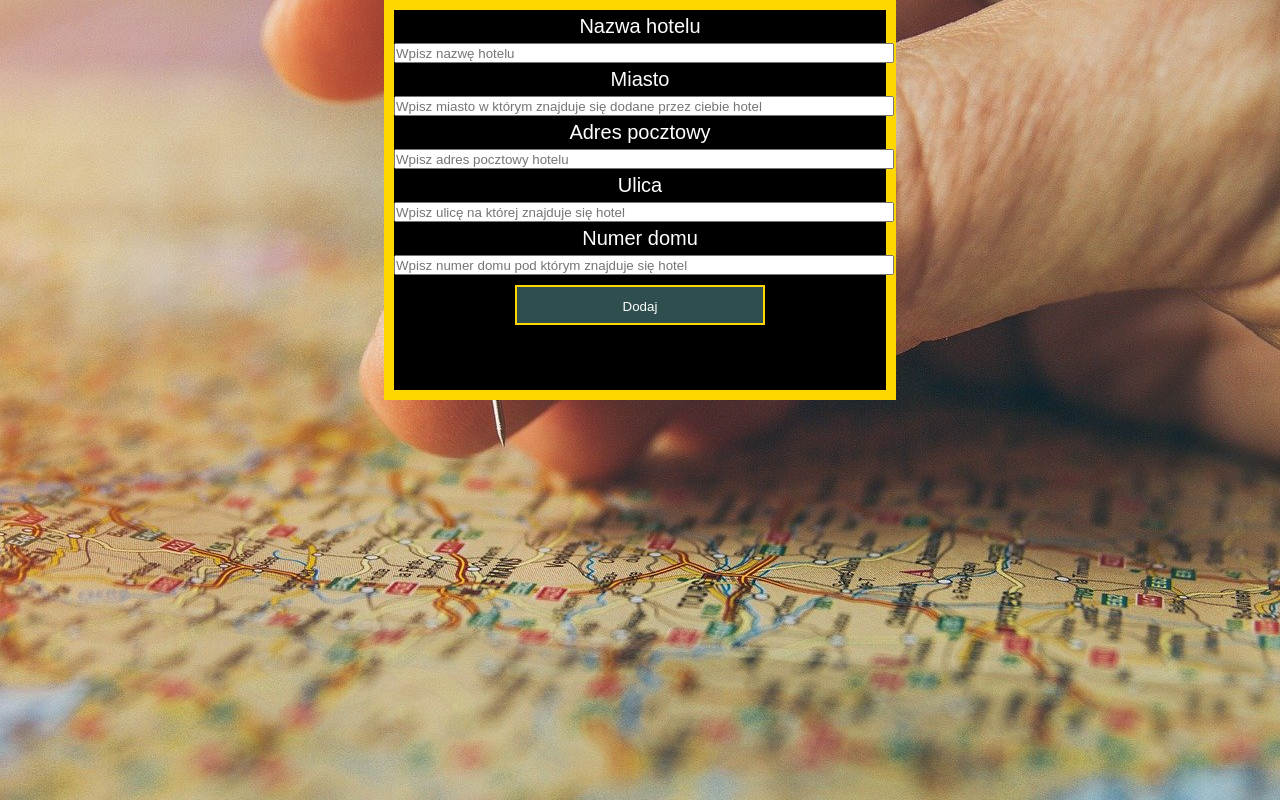
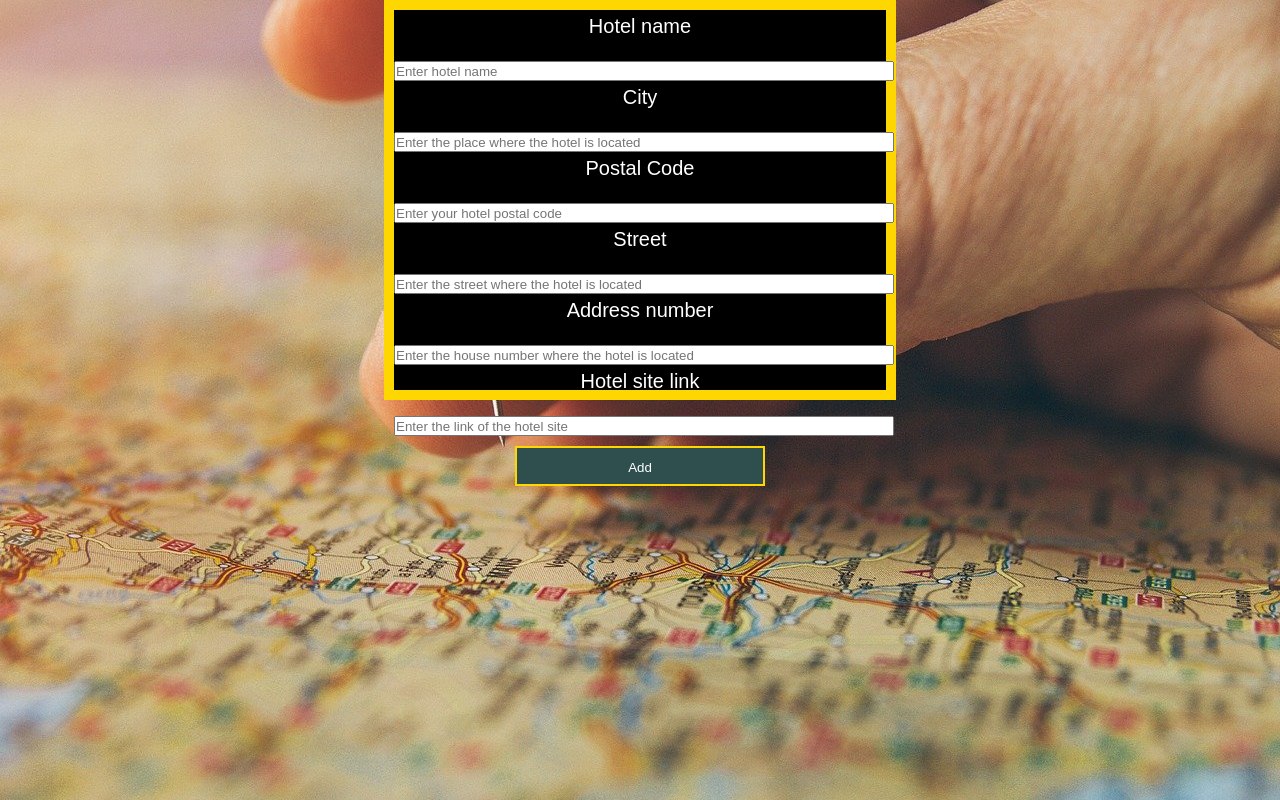
Before and after one commit to stepi2299/PSBD_project, a Flask app: page /admin_page/hotel/ in a window 1280 px wide. Run offline with Flask 2, Linux system fonts and the light colour scheme.

Commit message:
Changed templates, forms, views and datastructures of adding: attraction, hotel, place, transport

```diff
--- a/app/forms.py
+++ b/app/forms.py
@@ -8,7 +8,7 @@ from wtforms import (
     FileField,
 )
 from wtforms.validators import ValidationError, DataRequired, Email, EqualTo, regexp, re
-from database.db_client import connect_and_pull_users
+from database.db_client import connect_and_pull_users, get_places, get_hotels
 
 
 class LoginForm(FlaskForm):
@@ -48,18 +48,64 @@ class RegisterForm(FlaskForm):
             field.data = re.sub(r"[^a-z0-9_.-]", "_", field.data)
     """
 
+# TODO checking if the "house number" is a number
+class HotelForm(FlaskForm):
+    name = StringField("Hotel name", validators=[DataRequired()])
+    city = StringField("City", validators=[DataRequired()])
+    postal_code = StringField("Postal Code", validators=[DataRequired()])
+    street = StringField("Street", validators=[DataRequired()])
+    house_number = StringField("Address number", validators=[DataRequired()])
+    site_link = StringField("Hotel site link", validators=[DataRequired()]) #soon - change to "not required"
+    distance = StringField("Kilometers from center", validators=[DataRequired()]) #idk from where
+    submit = SubmitField("Add")
 
-class HotelForm(FlaskForm):
-    pass
+    def no_existing_place(self):
+        places = get_places()
+        no_place = False
+        for place in places:
+            if place.name == HotelForm.city:
+                no_place = True
+        if not no_place:
+            raise ValidationError("There is no city named like this.")
+
+    def already_existing_hotel(self):
+        places = get_places()
+        id_place = 0
+        for place in places:
+            if place.name == HotelForm.city:
+                id_place = place.id
+        if id_place != 0:
+            hotels = get_hotels(id_place)
+            for hotel in hotels:
+                if hotel.city == HotelForm.city and hotel.street == HotelForm.street:
+                    raise ValidationError("This hotel already exists.")
 
 
 class AttractionForm(FlaskForm):
-    pass
+    name = StringField("Name", validators=[DataRequired()])
+    type = StringField("Type of attratcion", validators=[DataRequired()])
+    price = StringField("Price", validators=[DataRequired()])
+    description = StringField("Description", validators=[DataRequired()])
+    open_hours = StringField("Open hours", validators=[DataRequired()])
+    site_link = StringField("Attraction site link", validators=[DataRequired()])  # soon - change to "not required"
+    submit = SubmitField("Add")
 
 
 class TransportForm(FlaskForm):
-    pass
+    site_link = StringField("Transport site link", validators=[DataRequired()])  # soon - change to "not required"
+    distance = StringField("Kilometers from center", validators=[DataRequired()])  # idk from where
+    type = StringField("Type of transport", validators=[DataRequired()])
+    city = StringField("City", validators=[DataRequired()])
+    latitude = StringField("Latitude", validators=[DataRequired()])
+    longitude = StringField("Longitude", validators=[DataRequired()])
+    submit = SubmitField("Add")
 
 
 class PlaceForm(FlaskForm):
-    pass
+    name = StringField("Place name", validators=[DataRequired()])
+    country = StringField("Country", validators=[DataRequired()])
+    region = StringField("Region", validators=[DataRequired()])
+    language = StringField("Language", validators=[DataRequired()])
+    latitude = StringField("Latitude", validators=[DataRequired()])
+    longitude = StringField("Longitude", validators=[DataRequired()])
+    submit = SubmitField("Add")
--- a/app/templates/add_hotel.html
+++ b/app/templates/add_hotel.html
@@ -4,24 +4,39 @@
     <meta charset="UTF-8">
     <meta http-equiv="X-UA-Compatible" content="IE=edge">
     <meta name="viewport" content="width=device-width, initial-scale=1.0">
-    <title>Panel administratora</title>
+    <title>Administrator panel</title>
     <link rel="stylesheet" href="../../static/css/style_add.css">
 </head>
 <body>
 <div class="wrapper">
     <div class="add_place">
         <form action="#" method="post">
-            <label for="name">Nazwa hotelu</label>
-            <input type="text" placeholder="Wpisz nazwę hotelu" class="name" name="name">
-            <label for="city">Miasto</label>
-            <input type="text" placeholder="Wpisz miasto w którym znajduje się dodane przez ciebie hotel" class="country" name="country">
-            <label for="postal_addres">Adres pocztowy</label>
-            <input type="text" placeholder="Wpisz adres pocztowy hotelu" class="region" name="region">
-            <label for="street">Ulica</label>
-            <input type="text" placeholder="Wpisz ulicę na której znajduje się hotel" class="language" name="language">
-            <label for="number">Numer domu</label>
-            <input type="text" placeholder="Wpisz numer domu pod którym znajduje się hotel" class="coordinates" name="coordinates">
-            <input type="submit" class="btn" value="Dodaj">
+            {{ form.hidden_tag() }}
+                <p>
+                    {{form.name.label}}<br>
+                    {{form.name(class="name", placeholder="Enter hotel name")}}
+                </p>
+                <p>
+                    {{form.city.label}}<br>
+                    {{form.city(class="city", placeholder="Enter the place where the hotel is located")}}
+                </p>
+                <p>
+                    {{form.postal_code.label}}<br>
+                    {{form.postal_code(class="postal-code", placeholder="Enter your hotel postal code")}}
+                </p>
+                <p>
+                    {{form.street.label}}<br>
+                    {{form.street(class="street", placeholder="Enter the street where the hotel is located")}}
+                </p>
+                <p>
+                    {{form.house_number.label}}<br>
+                    {{form.house_number(class="house-number", placeholder="Enter the house number where the hotel is located")}}
+                </p>
+                <p>
+                    {{form.site_link.label}}<br>
+                    {{form.site_link(class="site-link", placeholder="Enter the link of the hotel site")}}
+                </p>
+                    {{form.submit(class="btn", value="Add")}}
         </form>
     </div>
 </div>
--- a/app/templates/register.html
+++ b/app/templates/register.html
@@ -4,7 +4,7 @@
 <head>
     <link rel="stylesheet" href="../static/css/style_register.css">
     <meta charset="UTF-8">
-    <title>Rejestracja</title>
+    <title>Register</title>
 </head>
 
 <body>
--- a/app/views.py
+++ b/app/views.py
@@ -2,8 +2,9 @@ from app import app, login
 from flask import render_template, redirect, url_for, flash
 from flask_login import current_user, login_user, logout_user, login_required
 from .forms import *
-from database.db_client import *
-from core.datastructures import User
+from database.db_client import connect_and_pull_users, register_user, get_places, \
+    add_hotel_to_database, add_attraction_to_database, add_transport_to_database, add_place_to_database
+from core.datastructures import User, Hotel, Attraction, Transport, Place
 from werkzeug.security import generate_password_hash
 from datetime import datetime
 
@@ -16,41 +17,13 @@ def load_user(login):
 @app.route("/")
 @app.route("/index")
 def index():
-    return f"Hello, World!"
+    places = get_places()
+    return f"Hello, World! {len(places), places[1].hotels_id}"
 
 
 @app.route("/main")
 def main_page():
-    photo_places = get_photos_with_param("place")
-    pl_len = len(photo_places)
-    places = []
-    for photo in photo_places:
-        places.append(
-            {
-                "place_name": photo.place_name,
-                "id_place": photo.id_place,
-                "path": photo.file_path,
-            }
-        )
-    photo_attractions = get_photos_with_param("attraction")
-    at_len = len(photo_attractions)
-    attractions = []
-    for photo in photo_attractions:
-        attractions.append(
-            {
-                "attraction_name": photo.attraction_name,
-                "id_place": photo.id_place,
-                "path": photo.file_path,
-            }
-        )
-    return render_template(
-        "main_page.html",
-        title="Main Page",
-        places=places,
-        attractions=attractions,
-        pl_len=pl_len,
-        at_len=at_len,
-    )
+    return render_template("main_page.html", title="Main Page")
 
 
 @app.route("/user/<login>")
@@ -61,39 +34,9 @@ def user(login):
     return render_template("user_page.html", title="User Page", user=user)
 
 
-@app.route("/place/<int:pk>")
-def place(pk):
-    place = get_places("id_place", pk)[0]
-    place_dict = {"place_id": place.id, "name": place.name}
-    photo = get_photo(place.id_photo)
-    photo = {"path": photo.file_path}
-    hotels = get_hotels(pk)
-    hotels_list = []
-    for hotel in hotels:
-        hotels_list.append(
-            {
-                "name": hotel.name,
-                "city": hotel.city,
-                "street": hotel.street,
-                "number": hotel.house_number,
-                "distance": hotel.distance,
-                "link": hotel.link,
-            }
-        )
-    transports = get_transport(pk)
-    return render_template(
-        "place.html",
-        title="Place Profile",
-        place=place_dict,
-        photo=photo,
-        hotels=hotels_list,
-        transports=transports,
-    )
-
-
-@app.route("/attraction/<int:pk>")
-def attraction(pk):
-    return render_template("attraction_profile.html", title="Attraction Profile")
+@app.route("/place")
+def profile():
+    return render_template("place.html", title="Place Profile")
 
 
 @app.route("/register", methods=["GET", "POST"])
@@ -138,45 +81,113 @@ def login():
 @app.route("/logout")
 def logout():
     logout_user()
-    return redirect(url_for("index"))
+    return redirect(url_for('index'))
 
 
-@app.route("/admin_page", methods=["GET", "POST"])
+@app.route('/admin_page', methods=['GET', 'POST'])
 def admin_page():
-    return render_template("admin_page.html", title="Admin Page")
+    return render_template('admin_page.html', title='Admin Page')
 
 
-@app.route("/admin_page/hotel/", methods=["GET", "POST"])
+@app.route('/admin_page/hotel/', methods=['GET', 'POST'])
 def add_hotel():
     form = HotelForm()
     if form.validate_on_submit():
-        # tu inserty krystiana sie przydadza
-        return redirect(url_for("admin_page"))
-    return render_template("add_hotel.html", title="Add Hotel", form=form)
+        places = get_places()
+        id_place_help = 0
+        for place in places:
+            if place.name == HotelForm.city:
+                id_place_help = place.id
+        distance_help = float(form.distance.data)
+        hotel = Hotel(
+            city=form.city.data,
+            postal_address=form.postal_code.data,
+            street=form.street.data,
+            house_number=form.house_number.data,
+            #TODO didnt know what to do with this id :( (with others too)
+            id=None,
+            name=form.name.data,
+            id_place=id_place_help,
+            distance=distance_help,
+            link=form.site_link.data,
+        )
+        add_hotel_to_database(hotel)
+        flash("Thanks for adding a hotel!")
+        return redirect(url_for('admin_page'))
+    return render_template('add_hotel.html', title='Add Hotel', form=form)
 
 
-@app.route("/admin_page/attraction/", methods=["GET", "POST"])
+@app.route('/admin_page/attraction/', methods=['GET', 'POST'])
 def add_attraction():
     form = AttractionForm()
     if form.validate_on_submit():
-        # tu inserty krystiana sie przydadza
-        return redirect(url_for("admin_page"))
-    return render_template("add_attraction.html", title="Add Attraction", form=form)
+        places = get_places()
+        id_place_help = 0
+        for place in places:
+            if place.name == HotelForm.city:
+                id_place_help = place.id
+        price_help = float(form.price.data)
+        attraction = Attraction(
+            id=None,
+            name=form.name.data,
+            id_place=id_place_help,
+            id_photo=None,
+            type=form.type.data,
+            description=form.description.data,
+            price=price_help,
+            open_hours=form.open_hours.data,
+            link=form.site_link.data,
+        )
+        add_attraction_to_database(attraction)
+        flash("Thanks for adding an attraction!")
+        return redirect(url_for('admin_page'))
+    return render_template('add_attraction.html', title='Add Attraction', form=form)
 
 
-@app.route("/admin_page/transport/", methods=["GET", "POST"])
+@app.route('/admin_page/transport/', methods=['GET', 'POST'])
 def add_transport():
     form = TransportForm()
     if form.validate_on_submit():
-        # tu inserty krystiana sie przydadza
-        return redirect(url_for("admin_page"))
-    return render_template("add_transport.html", title="Add Transport", form=form)
+        places = get_places()
+        id_place_help = 0
+        for place in places:
+            if place.name == HotelForm.city:
+                id_place_help = place.id
+        distance_help = float(form.distance.data)
+        transport = Transport(
+            id=None,
+            id_place=id_place_help,
+            distance=distance_help,
+            link=form.site_link.data,
+            type=form.type.data,
+            city=form.city.data,
+            longitude=form.longitude.data,
+            latitude=form.latitude.data,
+        )
+        add_transport_to_database(transport)
+        flash("Thanks for adding a transport!")
+        return redirect(url_for('admin_page'))
+    return render_template('add_transport.html', title='Add Transport', form=form)
 
 
-@app.route("/admin_page/place/", methods=["GET", "POST"])
+@app.route('/admin_page/place/', methods=['GET', 'POST'])
 def add_place():
     form = PlaceForm()
     if form.validate_on_submit():
-        # tu inserty krystiana sie przydadza
-        return redirect(url_for("admin_page"))
-    return render_template("add_place.html", title="Add Place", form=form)
+        place = Place(
+            id=None,
+            id_photo=None,
+            name=form.name.data,
+            country=form.country.data,
+            region=form.region.data,
+            language=form.language.data,
+            latitude=form.latitude.data,
+            longitude=form.longitude.data,
+            #TODO check this (didn't know what to add here)
+            admin_login=None,
+            create_date=datetime.now(),
+        )
+        add_place_to_database(place)
+        flash("Thanks for adding a place!")
+        return redirect(url_for('admin_page'))
+    return render_template('add_place.html', title='Add Place', form=form)
```
Also changed, not shown: app/templates/add_attraction.html (+27 -10 lines), app/templates/add_place.html (+26 -14 lines), app/templates/add_transport.html (+27 -13 lines), core/datastructures.py (+8 -3 lines), database/db_client.py (+68 -0 lines).
